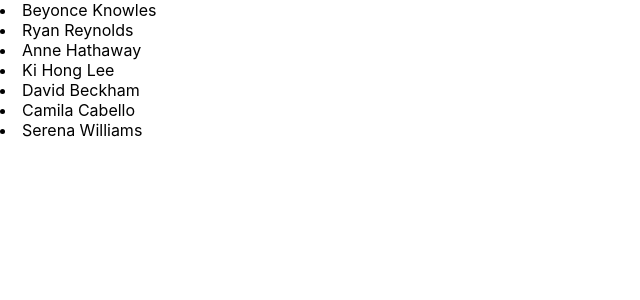
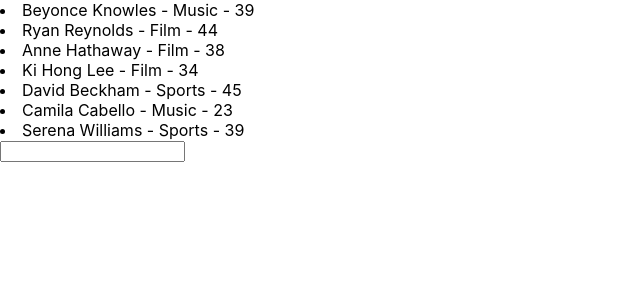
Before and after one commit to RahulJung/prescreening-assignment, a React (Create React App) app: page / in a window 1280 px wide. Shown: the top 300 px of the page, without its empty margins (0-640 px from the left). Built offline with nearby package versions, Linux system fonts and the light colour scheme.

Commit message:
- Render employee data - Implement filter method to search for employee by name

```diff
--- a/src/components/App.js
+++ b/src/components/App.js
@@ -1,5 +1,6 @@
 import React from "react";
 import "../styles/App.css";
+import EmployeeList from "./EmployeeList.js";
 
 class App extends React.Component {
   constructor(props) {
@@ -7,14 +8,9 @@
     this.state = {};
   }
   render() {
-    console.log(this.props.employee_data);
     return (
       <div className="App">
-        <div>
-          {this.props.employee_data.map((item, idx) => {
-            return <li> {item.name}</li>;
-          })}
-        </div>
+        <EmployeeList data={this.props.employee_data} />
       </div>
     );
   }
--- /dev/null
+++ b/src/components/EmployeeList.js
@@ -0,0 +1,44 @@
+import React from "react";
+class EmployeeList extends React.Component {
+  constructor(props) {
+    super(props);
+    this.state = {
+      search: "",
+    };
+    this.updateSearch = this.updateSearch.bind(this);
+  }
+
+  updateSearch(event) {
+    this.setState({
+      search: event.target.value,
+    });
+  }
+
+  render() {
+    let filteredItem = this.props.data.filter((data) => {
+      return data.name.toLowerCase().indexOf(this.state.search) !== -1;
+    });
+    return (
+      <div>
+        <div>
+          {filteredItem.map((item, idx) => {
+            return (
+              <li key={idx}>
+                {item.name} {"-"} {item.department} {"-"} {item.age}
+              </li>
+            );
+          })}
+          <div>
+            <input
+              type="text"
+              value={this.state.search}
+              onChange={this.updateSearch}
+            ></input>
+          </div>
+        </div>
+      </div>
+    );
+  }
+}
+
+export default EmployeeList;
```
Also changed, not shown: 1 other file (tests, documents, lock files or other folders).
